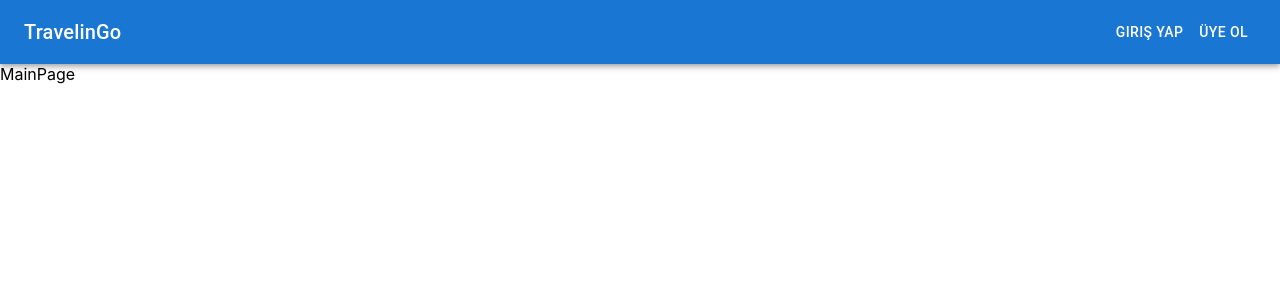
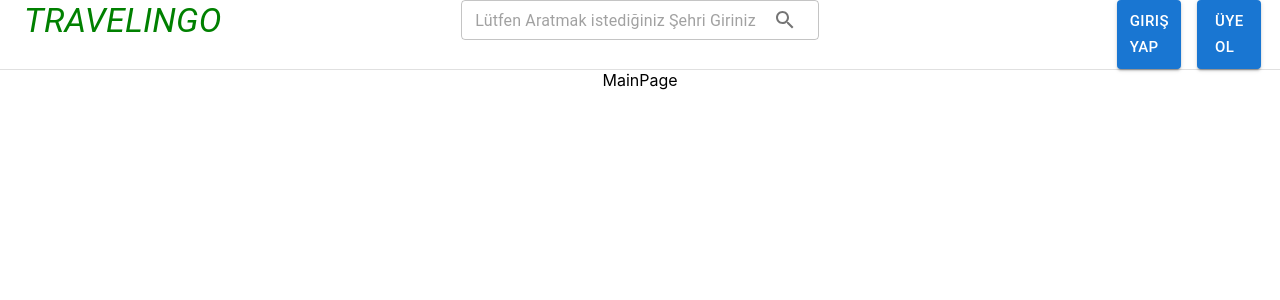
Before and after one commit to mustafaenes/TravelinGo, a React (Create React App) app: page / in a window 1280 px wide. Shown: the top 300 px of the page. Built offline with nearby package versions, Linux system fonts and the light colour scheme.

Commit message:
Login Page ve Navbar düzenlendi.

```diff
--- a/package.json
+++ b/package.json
@@ -8,6 +8,7 @@
     "@fontsource/roboto": "^5.0.12",
     "@mui/icons-material": "^5.15.12",
     "@mui/material": "^5.15.12",
+    "@mui/styles": "^5.15.13",
     "@testing-library/jest-dom": "^5.17.0",
     "@testing-library/react": "^13.4.0",
     "@testing-library/user-event": "^13.5.0",
--- a/src/App.js
+++ b/src/App.js
@@ -2,6 +2,7 @@ import React from 'react'
 import { BrowserRouter as Router } from 'react-router-dom'
 import AppRoutes from './routes'
 import Navbar from './components/Navbar';
+import { Divider } from '@mui/material';
 
 function App() {
   return (
@@ -9,6 +10,7 @@ function App() {
       <div>
         <React.Fragment>
           <Navbar />
+          <Divider />
         </React.Fragment>
         <AppRoutes />
       </div>
--- a/src/components/Navbar.js
+++ b/src/components/Navbar.js
@@ -1,19 +1,85 @@
-// src/components/Navbar.js
 import React from 'react';
-import { AppBar, Toolbar, Typography, Button } from '@mui/material';
+import { AppBar, Toolbar, Typography, Button, IconButton, TextField, Stack, Grid, InputAdornment } from '@mui/material';
+import SearchIcon from "@mui/icons-material/Search";
+import { makeStyles } from '@mui/styles';
+import { Link } from 'react-router-dom';
+import { useLocation } from 'react-router-dom';
+
+
+const useStyles = makeStyles((theme) => ({
+    title: {
+        cursor: 'pointer',
+        fontStyle: 'italic',
+        textAlign: 'center',
+        color: 'green',
+    },
+}));
+
 
 const Navbar = () => {
-    return (
-        <AppBar position="static"> {/* className özelliği ile CSS sınıfını ekledik */}
+    const classes = useStyles();
+    const location = useLocation();
+
+    const isLoginPage = location.pathname === '/login';
+    const isRegisterPage = location.pathname === '/register';
+
+    const showNavbar = isLoginPage || isRegisterPage ? false : true;
+
+    return showNavbar ? (
+        <AppBar position="static" color='transparent' sx={{ boxShadow: 'none' }}>
             <Toolbar>
-                <Typography variant="h6" style={{ flexGrow: 1 }}>
-                    TravelinGo
-                </Typography>
-                <Button color="inherit">Giriş Yap</Button>
-                <Button color="inherit">Üye Ol</Button>
+                <Grid container spacing={10}>
+                    <Grid item xs={6} sm={6} md={2} lg={2}>
+                        <Typography variant="h4" className={classes.title}>
+                            TRAVELINGO
+                        </Typography>
+                    </Grid>
+                    <Grid item xs={6} sm={6} md={2} lg={2} />
+                    <Grid item xs={6} sm={6} md={4} lg={4}>
+                        <TextField
+                            placeholder="Lütfen Aratmak istediğiniz Şehri Giriniz..."
+                            variant="outlined"
+                            size="small"
+                            className={classes.searchInput}
+                            fullWidth
+                            InputProps={{
+                                endAdornment: (
+                                    <InputAdornment position='end'>
+                                        <IconButton>
+                                            <SearchIcon />
+                                        </IconButton>
+                                    </InputAdornment>
+                                )
+                            }}
+                        />
+                    </Grid>
+                    <Grid item xs={6} sm={6} md={1} lg={2} />
+                    <Grid item xs={6} sm={6} md={3} lg={2}>
+                        <Stack direction='row' spacing={2}>
+                            <Button
+                                variant='contained'
+                                color="primary"
+                                size='large'
+                                component={Link}
+                                to='/login'
+                            >
+                                Giriş Yap
+                            </Button>
+                            <Button
+                                variant='contained'
+                                color="primary"
+                                size='large'
+                                component={Link}
+                                to='/register'
+                            >
+                                Üye Ol
+                            </Button>
+                        </Stack>
+                    </Grid>
+                </Grid>
             </Toolbar>
         </AppBar>
-    );
+    ) : null
 };
 
 export default Navbar;
--- a/src/views/LoginPage/LoginPage.js
+++ b/src/views/LoginPage/LoginPage.js
@@ -1,7 +1,111 @@
-import React from 'react'
+import * as React from 'react';
+import Avatar from '@mui/material/Avatar';
+import Button from '@mui/material/Button';
+import CssBaseline from '@mui/material/CssBaseline';
+import TextField from '@mui/material/TextField';
+import FormControlLabel from '@mui/material/FormControlLabel';
+import Checkbox from '@mui/material/Checkbox';
+import Paper from '@mui/material/Paper';
+import Box from '@mui/material/Box';
+import Grid from '@mui/material/Grid';
+import LockOutlinedIcon from '@mui/icons-material/LockOutlined';
+import Typography from '@mui/material/Typography';
+import { Link } from 'react-router-dom';
+import loginImage from '../../images/LoginPageImage.jpg'
 
-export default function LoginPage() {
+function Copyright(props) {
     return (
-        <div>LoginPage</div>
-    )
+        <Typography variant="body2" color="text.secondary" align="center" {...props}>
+            {'Copyright © '}
+            <Typography color="inherit" component={Link} to='/'>
+                Your Website
+            </Typography>{' '}
+            {new Date().getFullYear()}
+            {'.'}
+        </Typography>
+    );
 }
+
+export default function SignInSide() {
+    const handleSubmit = (event) => {
+        event.preventDefault();
+        const data = new FormData(event.currentTarget);
+        console.log({
+            email: data.get('email'),
+            password: data.get('password'),
+        });
+    };
+
+    return (
+        <Grid container component="main" sx={{ height: '100vh' }}>
+            <CssBaseline />
+            <Grid item xs={false} sm={4} md={7}
+                sx={{
+                    backgroundImage: `url(${loginImage})`,
+                    backgroundSize: 'cover',
+                    backgroundPosition: 'center',
+                }}
+            />
+            <Grid item xs={12} sm={8} md={5} component={Paper} elevation={6} square>
+                <Box
+                    sx={{
+                        my: 8,
+                        mx: 4,
+                        display: 'flex',
+                        flexDirection: 'column',
+                        alignItems: 'center',
+                    }}
+                >
+                    <Avatar sx={{ m: 1, bgcolor: 'primary.main' }}>
+                        <LockOutlinedIcon />
+                    </Avatar>
+                    <Typography component="h1" variant="h5">
+                        <i><b>TRAVELINGO</b></i>
+                    </Typography>
+                    <Box component="form" noValidate onSubmit={handleSubmit} sx={{ mt: 1 }}>
+                        <TextField
+                            margin="normal"
+                            required
+                            fullWidth
+                            id="email"
+                            label="Email Adresi"
+                            name="email"
+                            autoComplete="email"
+                            autoFocus
+                        />
+                        <TextField
+                            margin="normal"
+                            required
+                            fullWidth
+                            name="password"
+                            label="Şifre"
+                            type="password"
+                            id="password"
+                            autoComplete="current-password"
+                        />
+                        <FormControlLabel
+                            control={<Checkbox value="remember" color="primary" />}
+                            label="Beni Hatırla"
+                        />
+                        <Button
+                            type="submit"
+                            fullWidth
+                            variant="contained"
+                            sx={{ mt: 3, mb: 2, borderRadius: '1.5rem' }}
+                        >
+                            Giriş Yap
+                        </Button>
+                        <Grid container>
+                            <Grid item>
+                                <Typography variant="body2">
+                                    {"Henüz Hesabın Yok mu? Kayıt Ol"}
+                                </Typography>
+                            </Grid>
+                        </Grid>
+                        <Copyright sx={{ mt: 5 }} />
+                    </Box>
+                </Box>
+            </Grid>
+        </Grid>
+    );
+}
--- a/src/views/MainPage/MainPage.js
+++ b/src/views/MainPage/MainPage.js
@@ -5,7 +5,7 @@ function MainPage() {
 
 
     return (
-        <div>MainPage</div>
+        <div style={{ textAlign: 'center' }}>MainPage</div>
     )
 }
 
```
Also changed, not shown: 2 other files (tests, documents, lock files or other folders).
